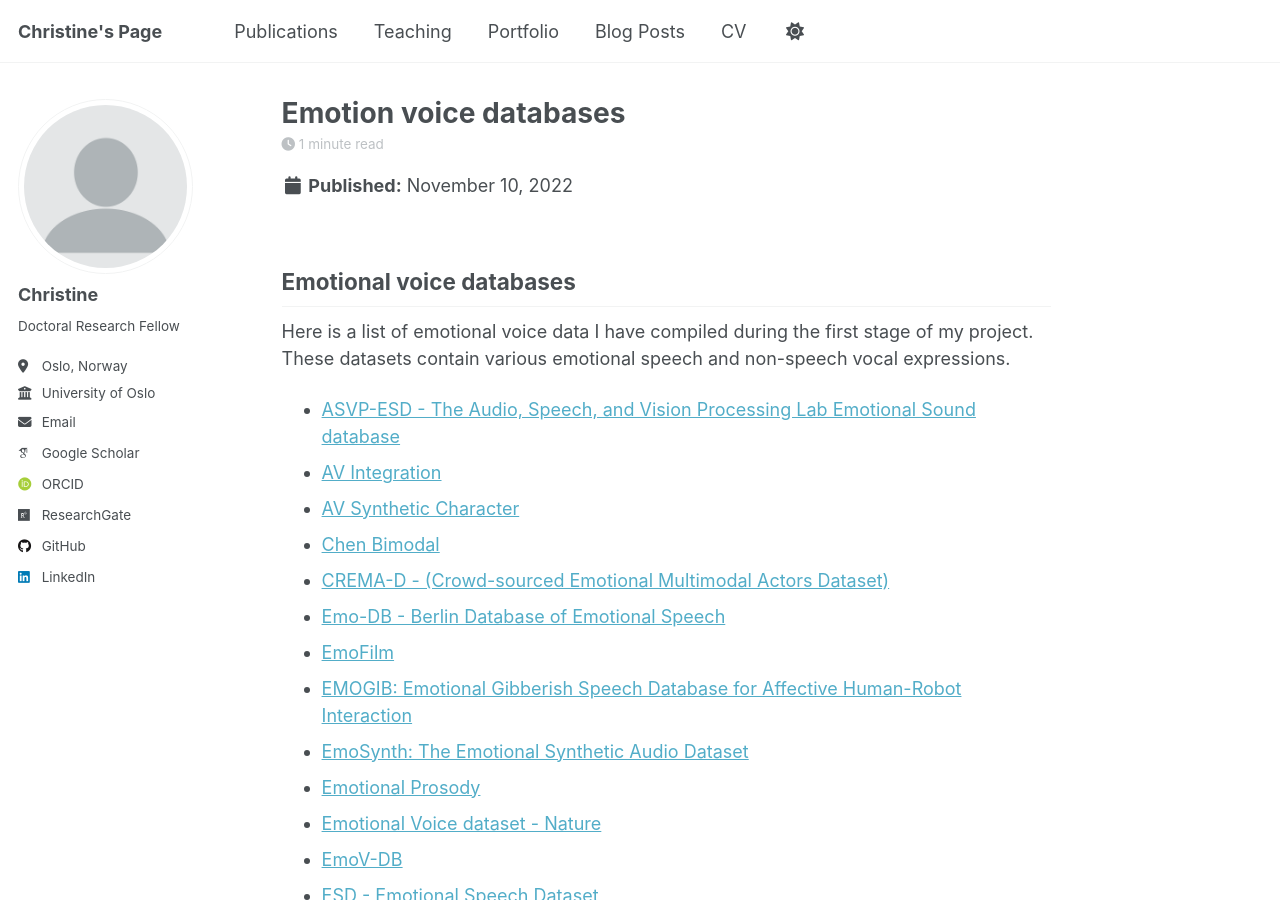
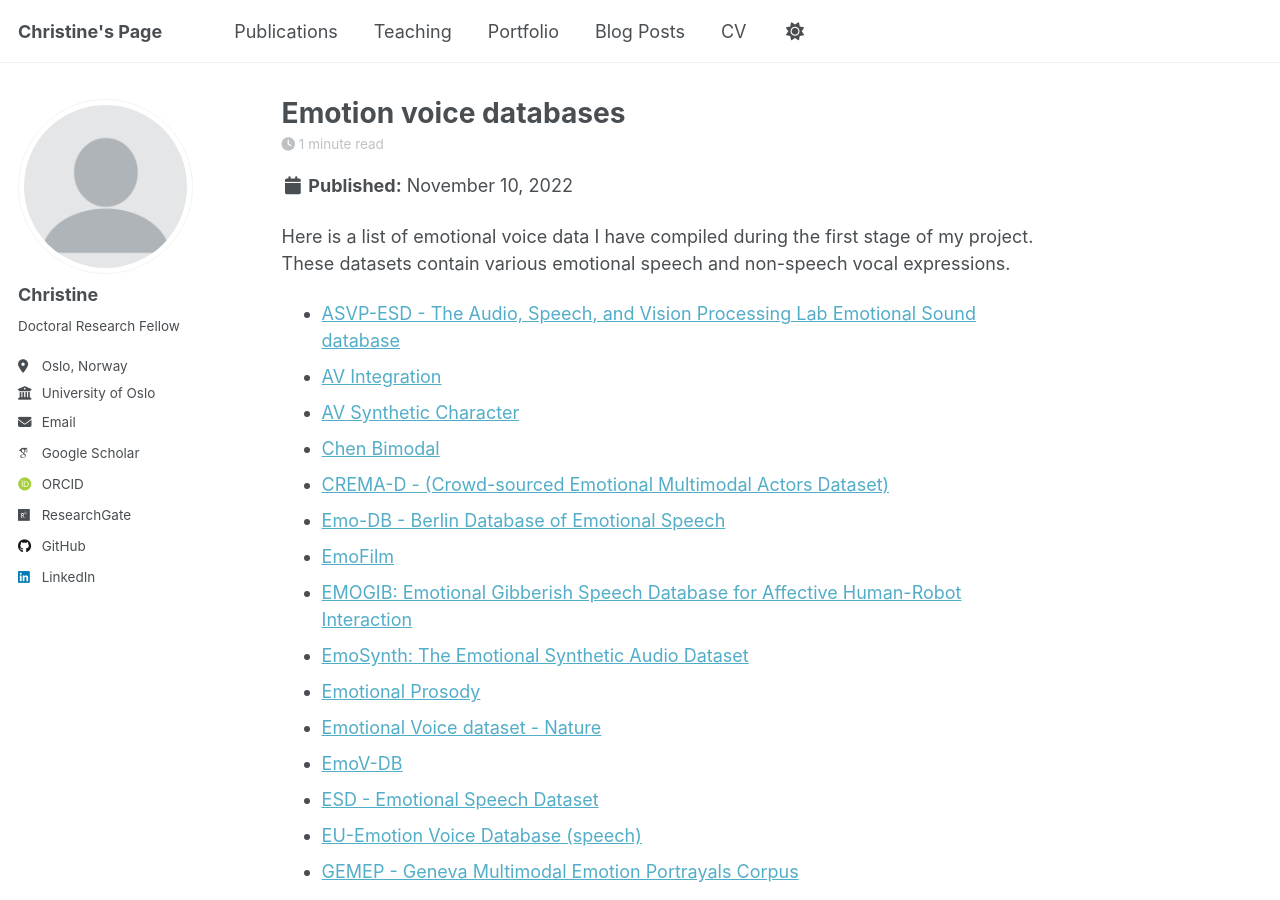
Before and after one commit to chrislru/chrislru.github.io, a Jekyll site: the page built from _posts/2022-11-10-emodata.md, in a window 1280 px wide and 900 px high. Built offline with Jekyll 4.4.1, drawn with Linux system fonts in a browser that asks for light colours; some web fonts are replaced; a script that is not in the unit is left out.

Commit message:
Update 2022-11-10-emodata.md

```diff
--- a/_posts/2022-11-10-emodata.md
+++ b/_posts/2022-11-10-emodata.md
@@ -5,8 +5,6 @@ permalink: /posts/2022/emodata
 tags:
   - resources
 ---
-Emotional voice databases
-------
 
 Here is a list of emotional voice data I have compiled during the first stage of my project. These datasets contain various emotional speech and non-speech vocal expressions.
 
```
